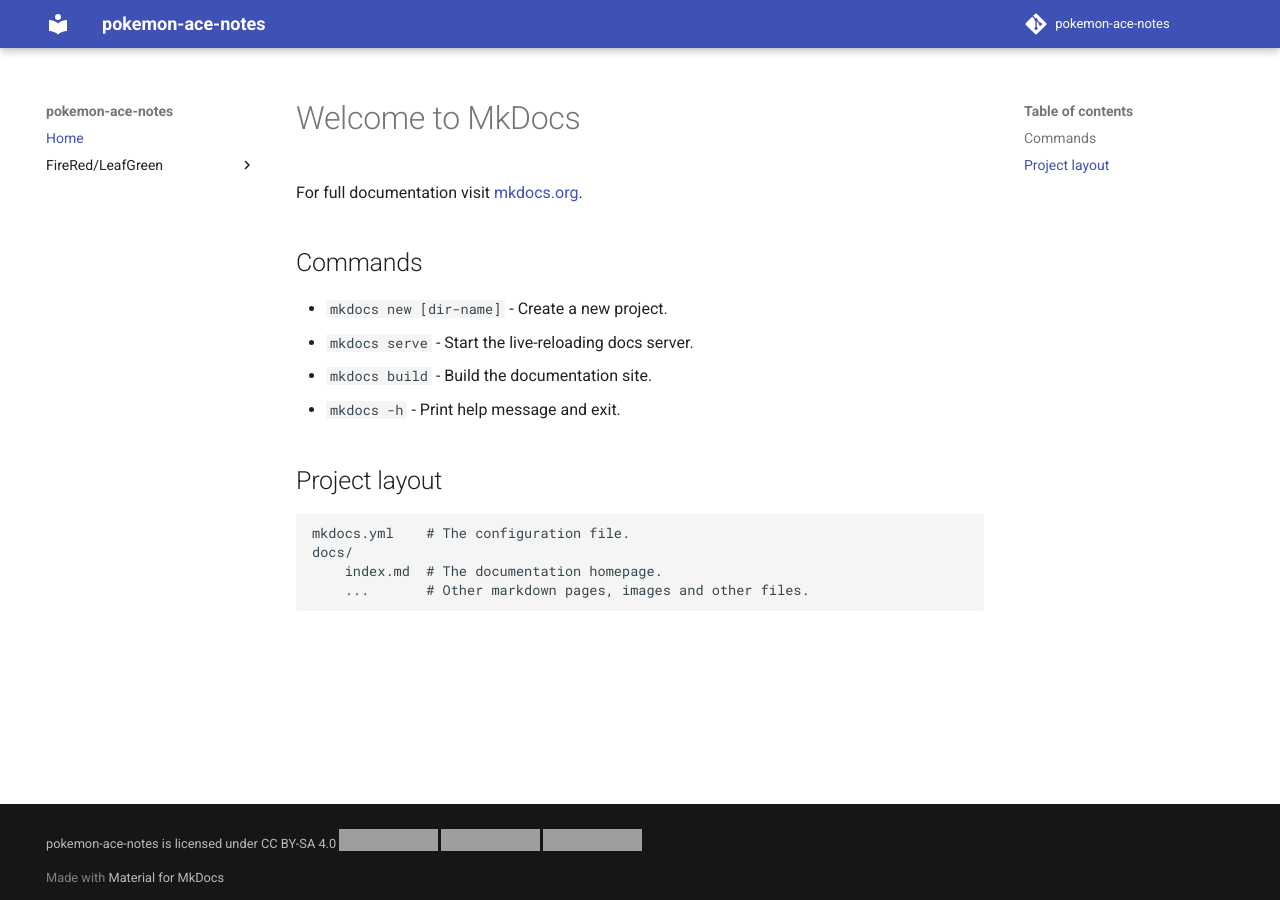
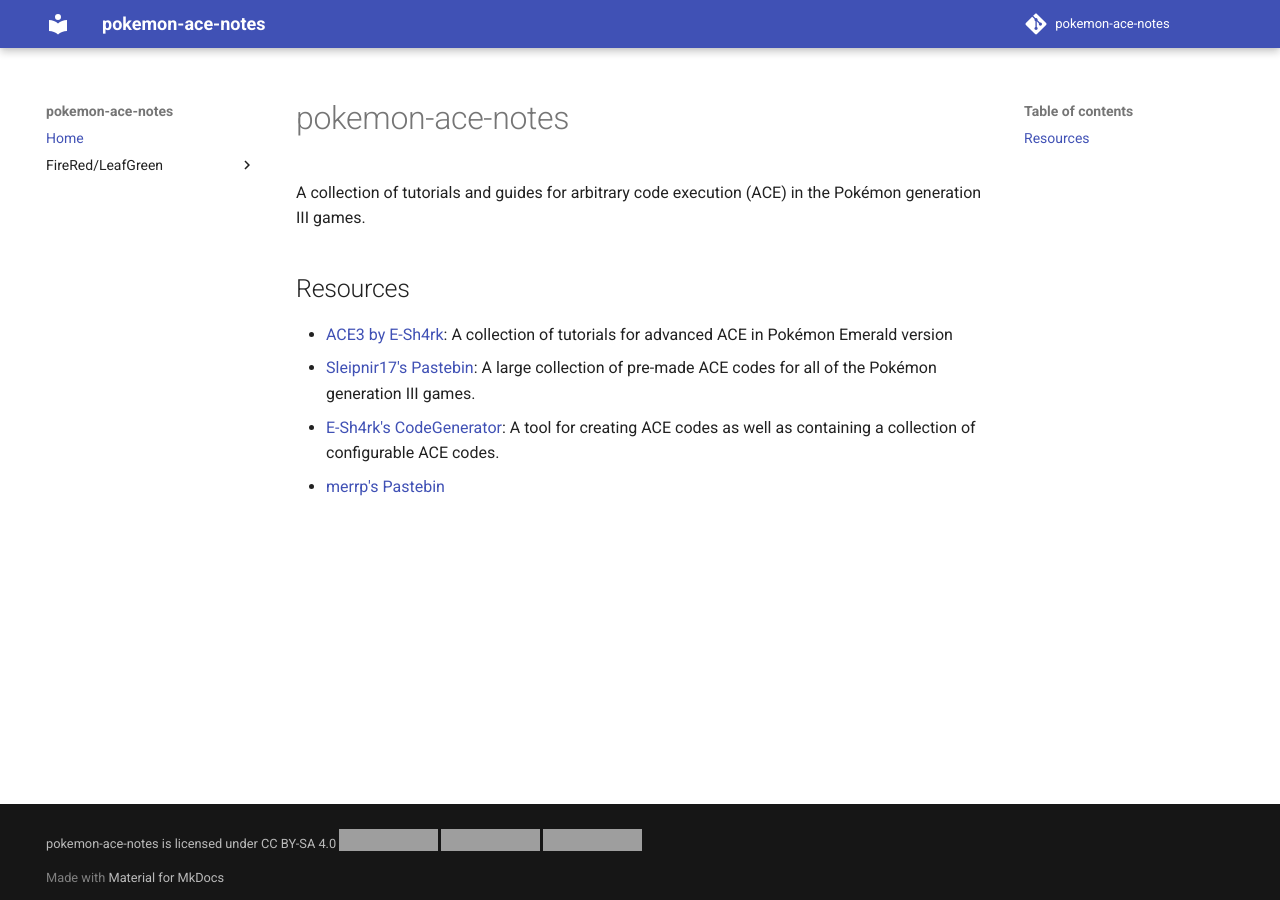
Before and after one commit to pomeg-letterbombers/pokemon-ace-notes, an MkDocs documentation site: the page built from docs/index.md, in a window 1280 px wide. Built offline with MkDocs 1.6.1 and Material for MkDocs 9.7.7, drawn with Linux system fonts in a browser that asks for light colours; comment, search, counter and statistics services are not loaded; grey boxes are pictures that could not be loaded.

Commit message:
Change homepage from default

```diff
--- a/docs/index.md
+++ b/docs/index.md
@@ -1,17 +1,8 @@
-# Welcome to MkDocs
+# pokemon-ace-notes
+A collection of tutorials and guides for arbitrary code execution (ACE) in the Pokémon generation III games.
 
-For full documentation visit [mkdocs.org](https://www.mkdocs.org).
-
-## Commands
-
-* `mkdocs new [dir-name]` - Create a new project.
-* `mkdocs serve` - Start the live-reloading docs server.
-* `mkdocs build` - Build the documentation site.
-* `mkdocs -h` - Print help message and exit.
-
-## Project layout
-
-    mkdocs.yml    # The configuration file.
-    docs/
-        index.md  # The documentation homepage.
-        ...       # Other markdown pages, images and other files.
+## Resources
+- [ACE3 by E-Sh4rk](https://e-sh4rk.github.io/ACE3/): A collection of tutorials for advanced ACE in Pokémon Emerald version
+- [Sleipnir17's Pastebin](https://pastebin.com/u/Sleipnir17): A large collection of pre-made ACE codes for all of the Pokémon generation III games.
+- [E-Sh4rk's CodeGenerator](https://e-sh4rk.github.io/CodeGenerator/): A tool for creating ACE codes as well as containing a collection of configurable ACE codes.
+- [merrp's Pastebin](https://pastebin.com/u/merrp)
```
